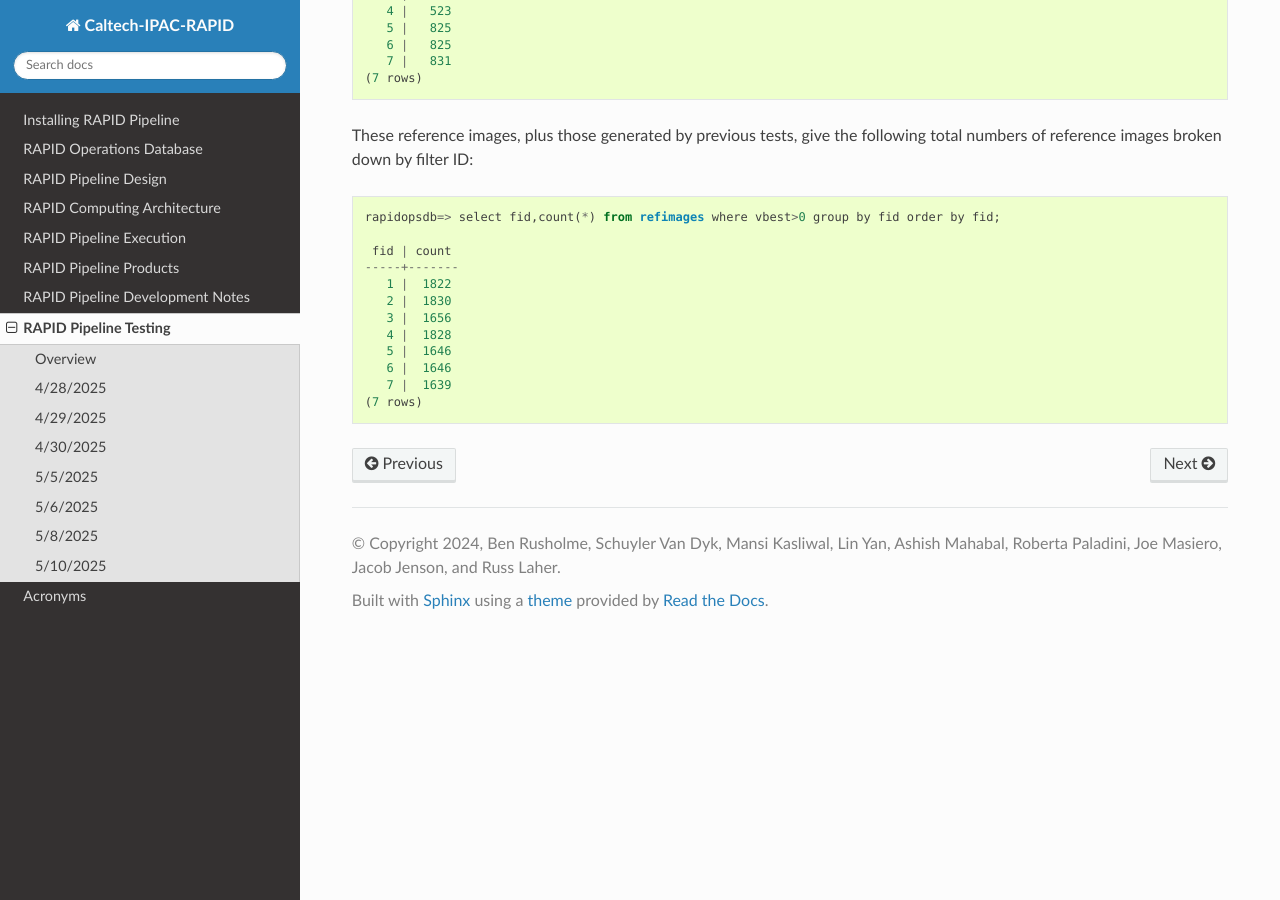
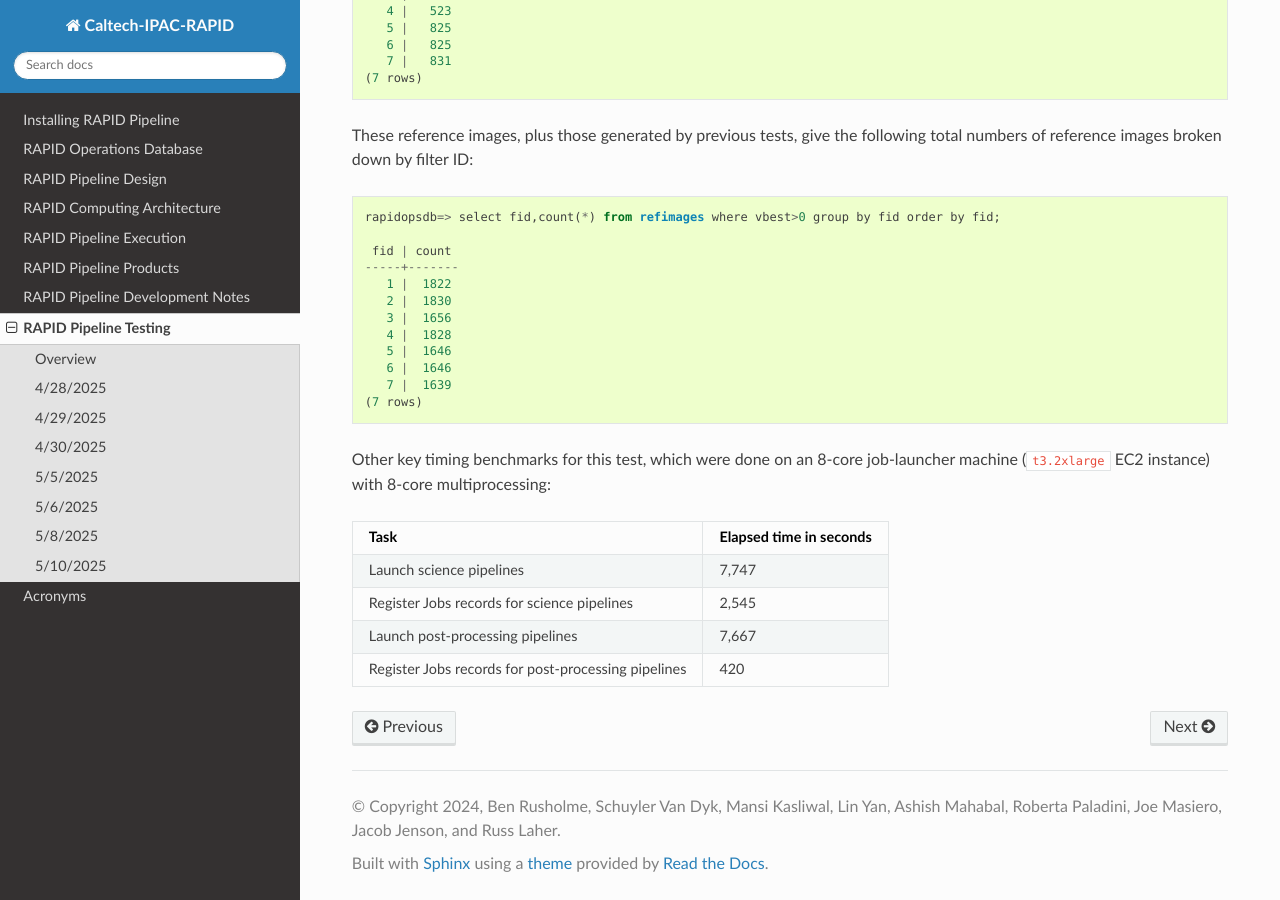
Before and after one commit to Caltech-IPAC/rapid, a Sphinx documentation site: the page built from docs/source/dev/tests.rst, in a window 1280 px wide and 900 px high, scrolled down 18333 px. Built offline with Sphinx 7.4.7 and the Read the Docs theme 3.1.0, drawn with Linux system fonts in a browser that asks for light colours; formulas are drawn with MathJax 3; some of the changed text lies outside the part shown.

Commit message:
Added key timing benchmarks for 5/10/25 test.

```diff
--- a/docs/source/dev/tests.rst
+++ b/docs/source/dev/tests.rst
@@ -326,10 +326,10 @@ with 8-core multiprocessing:
 =======================================================    ==========================
 Task                                                        Elapsed time in seconds
 =======================================================    ==========================
-Launch science pipelines                                    6029
-Register Jobs records for post-processing pipelines         2067
-Launch post-processing pipelines                            5967
-Register Jobs records for post-processing pipelines         343
+Launch science pipelines                                    6,029
+Register Jobs records for science pipelines                 2,067
+Launch post-processing pipelines                            5,967
+Register Jobs records for post-processing pipelines          343
 =======================================================    ==========================
 
 This test utilized a fraction of the reference images that were previously generated in the standard test.
@@ -604,3 +604,15 @@ of reference images broken down by filter ID:
        6 |  1646
        7 |  1639
     (7 rows)
+
+Other key timing benchmarks for this test, which were done on an 8-core job-launcher machine (``t3.2xlarge`` EC2 instance)
+with 8-core multiprocessing:
+
+=======================================================    ==========================
+Task                                                        Elapsed time in seconds
+=======================================================    ==========================
+Launch science pipelines                                    7,747
+Register Jobs records for science pipelines                 2,545
+Launch post-processing pipelines                            7,667
+Register Jobs records for post-processing pipelines           420
+=======================================================    ==========================
```
